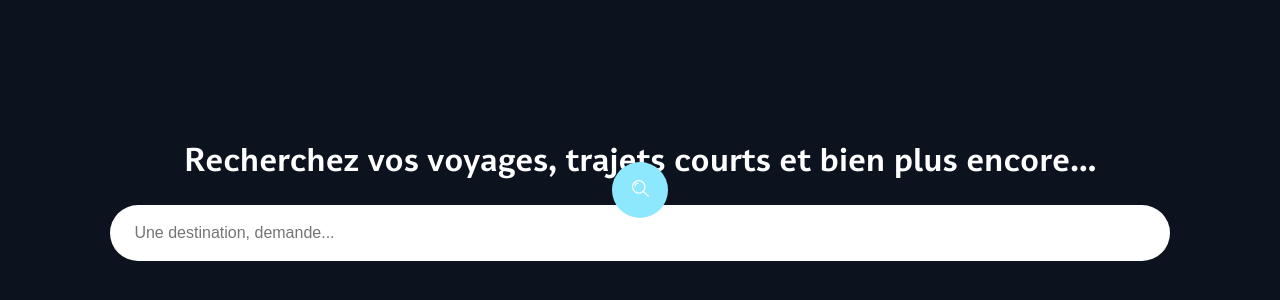
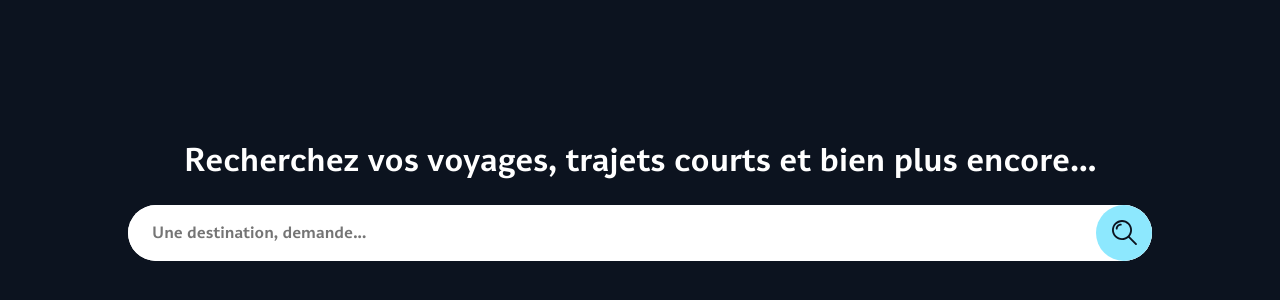
Before and after one commit to Passiflore/TicTacTripCaseStudy, a React (Vite) app: page / in a window 1280 px wide. Shown: the part 218-518 px from the top of the page. Built offline with nearby package versions, Linux system fonts and the light colour scheme.

Commit message:
Add css to result

```diff
--- a/src/App.css
+++ b/src/App.css
@@ -3,6 +3,10 @@
 @font-face {
   font-family: "AchemineBold";
   src: url("../src/assets/fonts/Achemine/achemine_bold.ttf");
+}
+
+*{
+  font-family: "AchemineBold";
 }
 
 
@@ -21,10 +25,18 @@
   color: #ffffff;
   line-height: 2.75rem;
 }
+
+.seachBarInput{
+  width: 80vw;
+  justify-content: space-between;
+  display: flex;
+  background-color: white;
+  border-radius: 2rem;
+  position: relative;
+}
 .searchBar input{
-  position: relative;
+  width: 150vw;
   background-color: white;
-  width: 80%;
   padding: 0 1.5rem;
   border: none;
   border-radius: 2rem;
@@ -33,15 +45,39 @@
   min-height: 3.5rem;
 }
 
-.searchBar ul, h1{
+.searchBar h1{
   color: #ffffff;
 }
 
 .searchButton{
   position: absolute;
+  right:0px;
   height: 3.5rem;
   width: 3.5rem;
   border-radius: 2rem;
   background-color: #8de8fe;
   border: none;
+  transition: ease .25s;
 }
+
+.searchButton:hover{
+  background-color: #40cdf2;
+}
+
+ul{
+  width: 80vw;
+  padding: 0;
+  background-color: #ffffff;
+  color: black;
+  border-radius: 10px;
+  overflow: hidden;
+}
+
+li{
+  list-style-type: none;
+  width:100%;
+  padding:20px;
+}
+li:hover{
+background-color: #e5e5ef;
+}
--- a/src/App.tsx
+++ b/src/App.tsx
@@ -33,6 +33,7 @@ console.log(town)
   return (
     <div className="searchBar">
       <h1 className="seachBarTitle">Recherchez vos voyages, trajets courts et bien plus encore...</h1>
+      <div className="seachBarInput">
         <input
             type="text"
             placeholder='Une destination, demande...'
@@ -40,18 +41,17 @@ console.log(town)
             >
         </input>
         <button className='searchButton'>
-        <svg xmlns="http://www.w3.org/2000/svg" width="17" height="17" viewBox="0 0 17 17" fill="none"><path d="M5.98214 2.55966C4.10066 2.55966 2.55688 4.10511 2.55688 5.98864C2.55688 6.3267 2.84634 6.61648 3.18404 6.61648C3.52174 6.61648 3.8112 6.3267 3.8112 5.98864C3.8112 4.78125 4.77606 3.81534 5.98214 3.81534C6.31984 3.81534 6.6093 3.52557 6.6093 3.1875C6.6093 2.84943 6.31984 2.55966 5.98214 2.55966ZM16.7886 15.9375L12.0608 11.2045C13.0739 9.99716 13.6045 8.4517 13.6045 6.85795C13.6045 5.02273 12.8809 3.33239 11.6266 2.02841C10.3723 0.724432 8.63551 0 6.80227 0C4.96904 0 3.28053 0.724432 1.97797 1.98011C0.723646 3.28409 0 5.02273 0 6.80966C0 8.59659 0.723646 10.3352 1.97797 11.6392C3.28053 12.9432 4.96904 13.6193 6.80227 13.6193C8.39429 13.6193 9.93807 13.0881 11.1441 12.0739L15.872 16.8068C16.0167 16.9517 16.1614 17 16.3062 17C16.4509 17 16.6439 16.9517 16.7403 16.8068C17.078 16.5653 17.078 16.179 16.7886 15.9375ZM10.7582 10.7699C8.58727 12.9432 5.06552 12.9432 2.89458 10.7699C1.83324 9.70739 1.25432 8.30682 1.25432 6.85795C1.25432 5.3608 1.83324 3.96023 2.89458 2.94602C3.95593 1.93182 5.35498 1.30398 6.80227 1.30398C8.29781 1.30398 9.69686 1.88352 10.71 2.94602C11.7713 4.00852 12.3502 5.40909 12.3502 6.85795C12.3502 8.30682 11.7713 9.70739 10.7582 10.7699Z" fill="#FFFFFF"/></svg>
+              <svg xmlns="http://www.w3.org/2000/svg" width="25" height="25" viewBox="0 0 17 17" fill="none"><path d="M5.98214 2.55966C4.10066 2.55966 2.55688 4.10511 2.55688 5.98864C2.55688 6.3267 2.84634 6.61648 3.18404 6.61648C3.52174 6.61648 3.8112 6.3267 3.8112 5.98864C3.8112 4.78125 4.77606 3.81534 5.98214 3.81534C6.31984 3.81534 6.6093 3.52557 6.6093 3.1875C6.6093 2.84943 6.31984 2.55966 5.98214 2.55966ZM16.7886 15.9375L12.0608 11.2045C13.0739 9.99716 13.6045 8.4517 13.6045 6.85795C13.6045 5.02273 12.8809 3.33239 11.6266 2.02841C10.3723 0.724432 8.63551 0 6.80227 0C4.96904 0 3.28053 0.724432 1.97797 1.98011C0.723646 3.28409 0 5.02273 0 6.80966C0 8.59659 0.723646 10.3352 1.97797 11.6392C3.28053 12.9432 4.96904 13.6193 6.80227 13.6193C8.39429 13.6193 9.93807 13.0881 11.1441 12.0739L15.872 16.8068C16.0167 16.9517 16.1614 17 16.3062 17C16.4509 17 16.6439 16.9517 16.7403 16.8068C17.078 16.5653 17.078 16.179 16.7886 15.9375ZM10.7582 10.7699C8.58727 12.9432 5.06552 12.9432 2.89458 10.7699C1.83324 9.70739 1.25432 8.30682 1.25432 6.85795C1.25432 5.3608 1.83324 3.96023 2.89458 2.94602C3.95593 1.93182 5.35498 1.30398 6.80227 1.30398C8.29781 1.30398 9.69686 1.88352 10.71 2.94602C11.7713 4.00852 12.3502 5.40909 12.3502 6.85795C12.3502 8.30682 11.7713 9.70739 10.7582 10.7699Z" fill="#0C131F"/></svg>
         </button>
+      </div>
       {town.length > 0 && (
-        // <>
         <ul>
           {town.map(t => (
             <li key={t.local_name}>
-              {t.local_name} ({t.country_code})
+              <a>{t.local_name}</a>
             </li>
           ))}
         </ul>
-            // <>
         )}
     </div>
   )
```
Also changed, not shown: src/img/header.jpg (added). Lines whose indentation alone changed are shown as unchanged.
